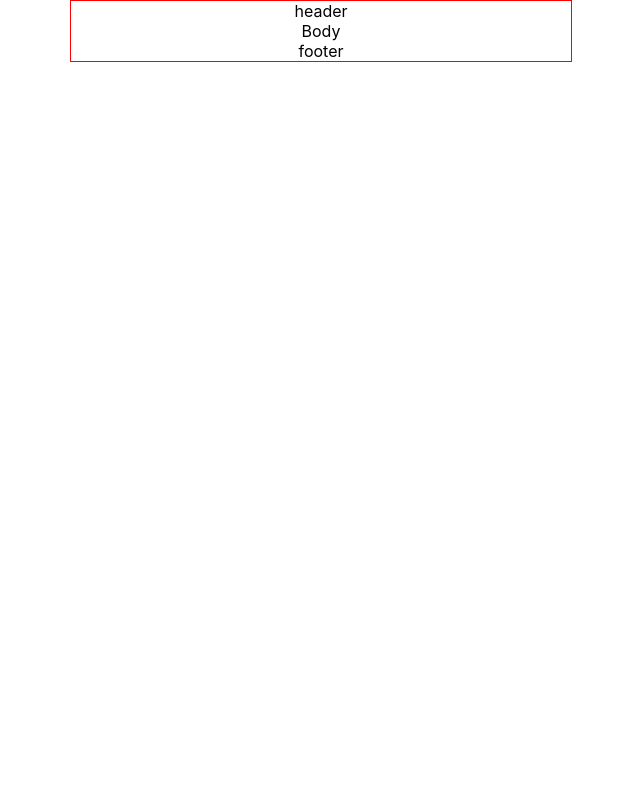
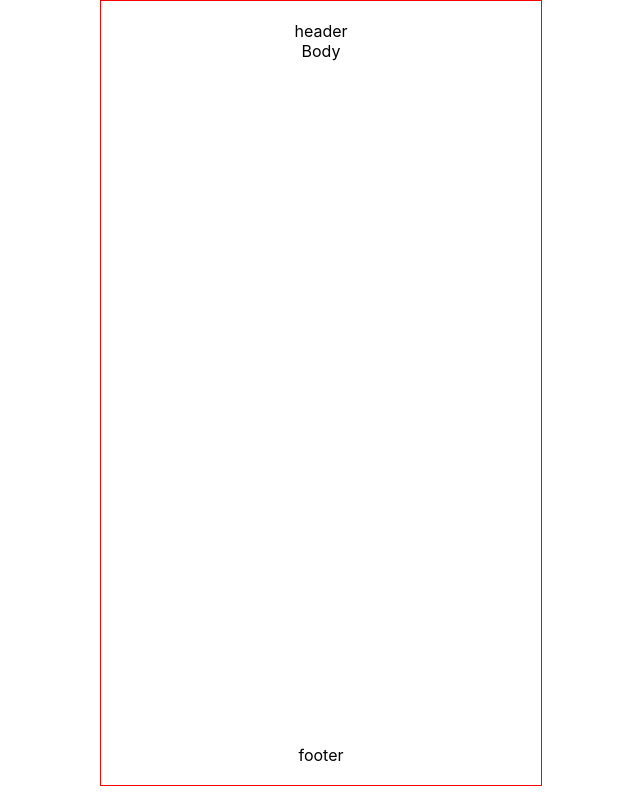
Before and after one commit to Tejashree-naik/todo-application, a React (Create React App) app: page / in a window 1280 px wide. Shown: the whole page, without its empty margins (319-959 px from the left). Built offline with nearby package versions, Linux system fonts and the light colour scheme.

Commit message:
initial commit

```diff
--- a/src/App.css
+++ b/src/App.css
@@ -1,19 +1,20 @@
 .App {
   text-align: center;
-  max-width: 500px;
+  max-width: 400px; /* Increase the max-width */
   border: 1px solid red;
   margin: auto;
-  height: 100%;
-  background-color: #fff;
+  min-height: 93vh; /* Ensure the height stretches based on content */
+  background-color: white;
   display: flex;
   flex-direction: column;
+  padding: 20px; /* Add some padding for better content spacing */
 }
-body {
+.body {
+  background-color: grey;
+}
+.html {
   height: 100%;
-  background-color: white;
-}
-html {
-  height: 100%;
+  background-color: grey;
 }
 .App-logo {
   height: 40vmin;
--- a/src/App.js
+++ b/src/App.js
@@ -7,7 +7,7 @@ function App() {
   return (
     <div className="App">
       <div>header</div>
-      <div style={{ flex: 1, height: "100px" }}>Body</div>
+      <div style={{ flex: 1 }}>Body</div>
       <div>footer</div>
     </div>
   );
```
